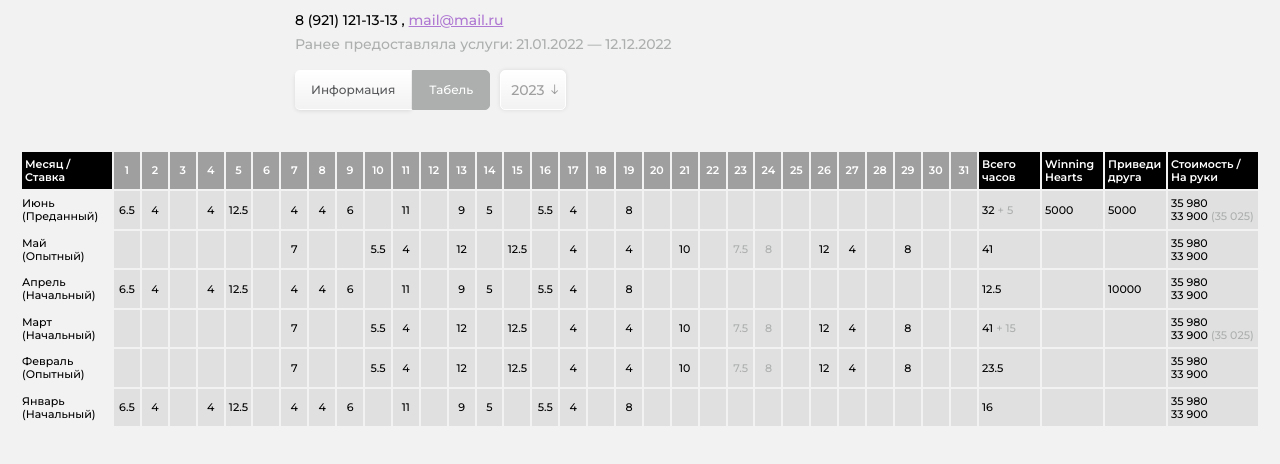
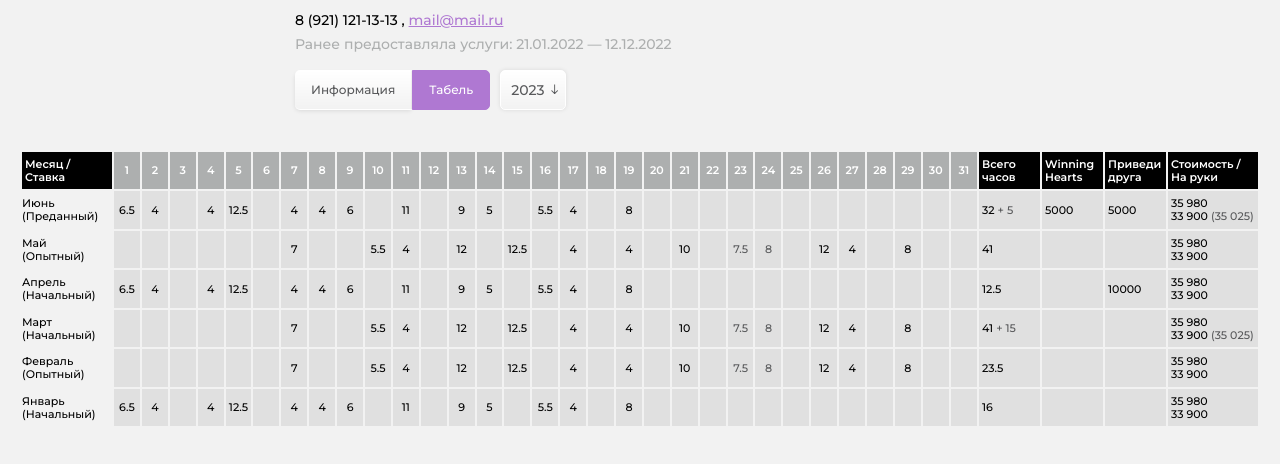
Before and after one commit to AnzhelaTarabrina/Amrest, a website built with webpack: page src/rest-employee-table.html in a window 1280 px wide. Shown: the part 176-640 px from the top of the page. Built offline with nearby package versions, Linux system fonts and the light colour scheme.

Commit message:
Замена цвета страница Ресторан - сотрудник / табель

```diff
--- a/src/assets/scss/components/table.scss
+++ b/src/assets/scss/components/table.scss
@@ -9,7 +9,7 @@
   td {
     padding: 5px 2px;
     border: 2px solid $color-bg;
-    background: $color-gray;
+    background: $color-gray-dark;
     color: $color-light;
     font-weight: 600;
     position: relative;
@@ -58,8 +58,8 @@
       height: calc(100% + 2px);
       top: 0;
       left: -2px;
-      border-left: 1px solid $color-gray;
-      border-right: 1px solid $color-gray;
+      border-left: 1px solid $color-gray-dark;
+      border-right: 1px solid $color-gray-dark;
       z-index: 1;
       pointer-events: none;
     }
@@ -69,13 +69,13 @@
     &::after {
       top: -2px;
       height: calc(100% + 4px);
-      border-top: 1px solid $color-gray;
+      border-top: 1px solid $color-gray-dark;
     }
   }
 
   tbody tr:last-child .table-hover {
     &::after {
-      border-bottom: 1px solid $color-gray;
+      border-bottom: 1px solid $color-gray-dark;
     }
   }
 }
--- a/src/rest-employee-table.html
+++ b/src/rest-employee-table.html
@@ -31,12 +31,12 @@
 						<div class="text text--gray">Ранее предоставляла услуги: 21.01.2022 — 12.12.2022</div>
 					</div>
 					<div class="profile__filter profile__filter--flex">
-						<div class="filter">
+						<div class="filter filter--accent">
 							<a class="filter__btn" href="rest-employee.html">Информация</a>
 							<a class="filter__btn filter__btn--active" href="rest-employee-table.html">Табель</a>
 						</div>
-						<div class="select select--icon-gray">
-							<select class="select__field select__field--text-gray select__field--py-11 select__field--fz-14">
+						<div class="select">
+							<select class="select__field select__field--py-11 select__field--fz-14">
 								<option value="1">2023</option>
 							</select>
 						</div>
@@ -139,13 +139,13 @@
 								<td></td>
 								<td></td>
 								<td>
-									32 <span class="text text--gray">+ 5</span>
+									32 <span class="text text--dark">+ 5</span>
 								</td>
 								<td>5000</td>
 								<td>5000</td>
 								<td>
 									<div class="text">35 980</div>
-									<div class="text">33 900 <span class="text text--gray">(35 025)</span></div>
+									<div class="text">33 900 <span class="text text--dark">(35 025)</span></div>
 								</td>
 							</tr>
 							<tr>
@@ -177,10 +177,10 @@
 								<td>10</td>
 								<td></td>
 								<td>
-									<span class="text text--gray">7.5</span>
+									<span class="text text--dark">7.5</span>
 								</td>
 								<td>
-									<span class="text text--gray">8</span>
+									<span class="text text--dark">8</span>
 								</td>
 								<td></td>
 								<td>12</td>
@@ -275,10 +275,10 @@
 								<td>10</td>
 								<td></td>
 								<td>
-									<span class="text text--gray">7.5</span>
+									<span class="text text--dark">7.5</span>
 								</td>
 								<td>
-									<span class="text text--gray">8</span>
+									<span class="text text--dark">8</span>
 								</td>
 								<td></td>
 								<td>12</td>
@@ -288,13 +288,13 @@
 								<td></td>
 								<td></td>
 								<td>
-									41 <span class="text text--gray">+ 15</span>
+									41 <span class="text text--dark">+ 15</span>
 								</td>
 								<td></td>
 								<td></td>
 								<td>
 									<div class="text">35 980</div>
-									<div class="text">33 900 <span class="text text--gray">(35 025)</span></div>
+									<div class="text">33 900 <span class="text text--dark">(35 025)</span></div>
 								</td>
 							</tr>
 							<tr>
@@ -326,10 +326,10 @@
 								<td>10</td>
 								<td></td>
 								<td>
-									<span class="text text--gray">7.5</span>
+									<span class="text text--dark">7.5</span>
 								</td>
 								<td>
-									<span class="text text--gray">8</span>
+									<span class="text text--dark">8</span>
 								</td>
 								<td></td>
 								<td>12</td>
```
